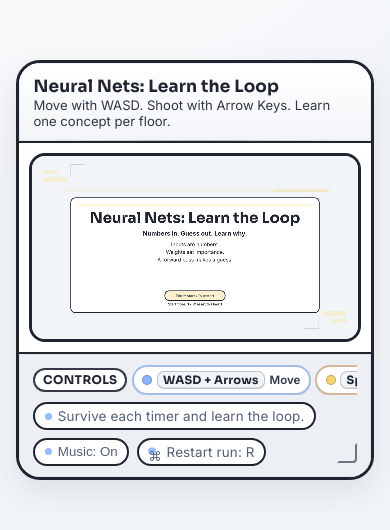
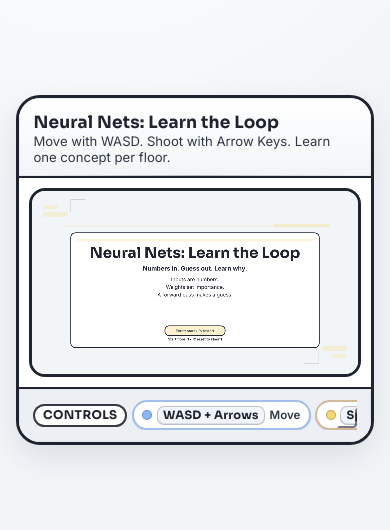
Before and after one commit to OsanGen/ai-power-users-codex53-demo, a website: page index.html in a window 390 px wide. Shown: the part 150-680 px from the top of the page. Drawn offline with Linux system fonts and the light colour scheme.

Commit message:
Force footer controls to single-row overflow layout

```diff
--- a/styles.css
+++ b/styles.css
@@ -385,8 +385,12 @@ canvas {
   display: flex;
   gap: 0.45rem;
   align-items: center;
-  flex-wrap: wrap;
+  flex-wrap: nowrap;
   font-size: 0.84rem;
+  width: 100%;
+  overflow-x: auto;
+  overflow-y: hidden;
+  -webkit-overflow-scrolling: touch;
 }
 
 .status-chip {
@@ -455,19 +459,22 @@ button.status-chip:focus-visible,
 }
 
 .app-footer #appFooterGoal {
-  margin-right: auto;
+  margin-right: 0;
+}
+
+.status-grid > * {
+  flex: 0 0 auto;
 }
 
 .control-strip {
-  flex: 1 1 100%;
+  flex: 0 0 auto;
   min-width: 0;
   display: flex;
   flex-wrap: nowrap;
   align-items: center;
   justify-content: start;
   gap: 0.36rem;
-  overflow-x: auto;
-  overflow-y: hidden;
+  overflow: visible;
   padding: 0;
   padding-right: 0.3rem;
   border: 0;
@@ -629,11 +636,11 @@ button.status-chip:focus-visible,
 
   .status-grid {
     width: 100%;
-    flex-wrap: wrap;
+    flex-wrap: nowrap;
   }
 
   .control-strip {
-    width: 100%;
+    width: auto;
     gap: 0.3rem;
   }
 
```
